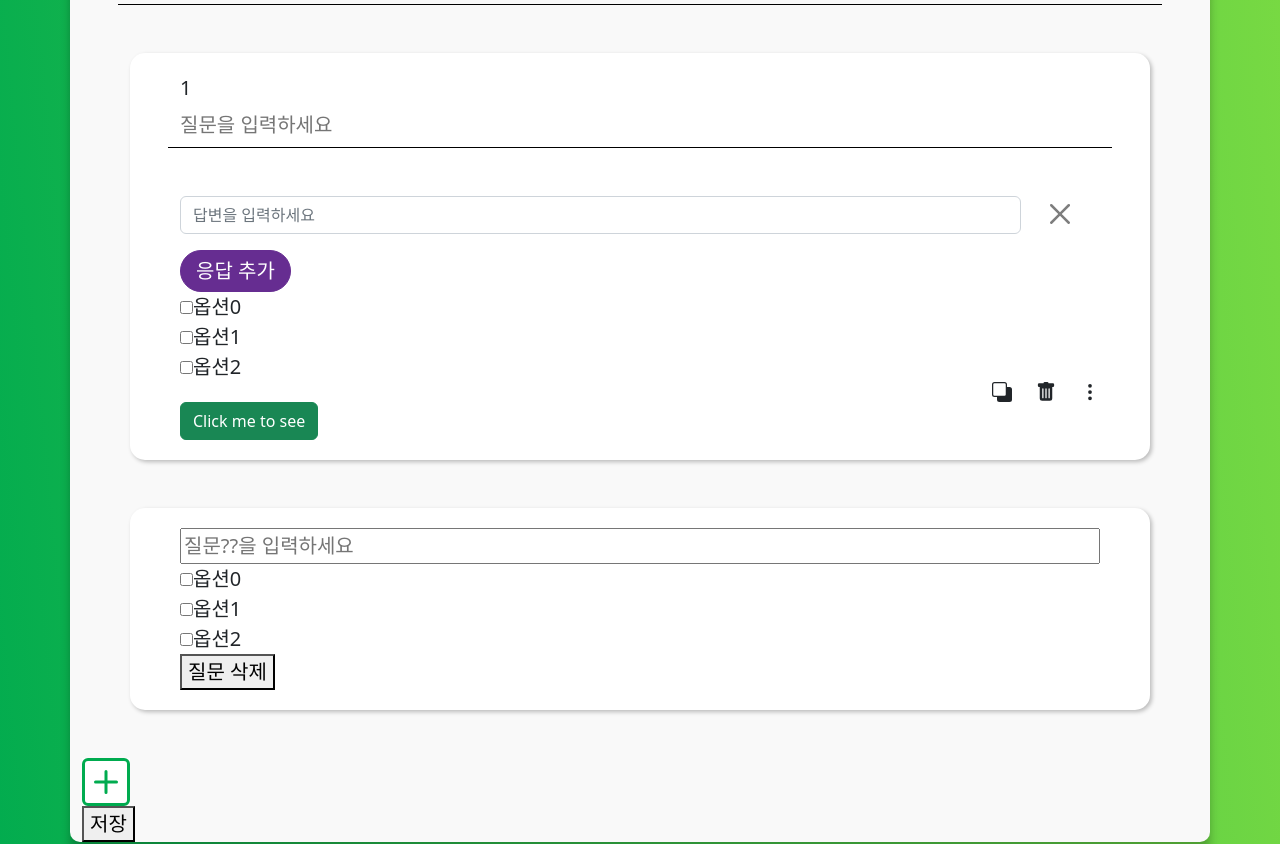
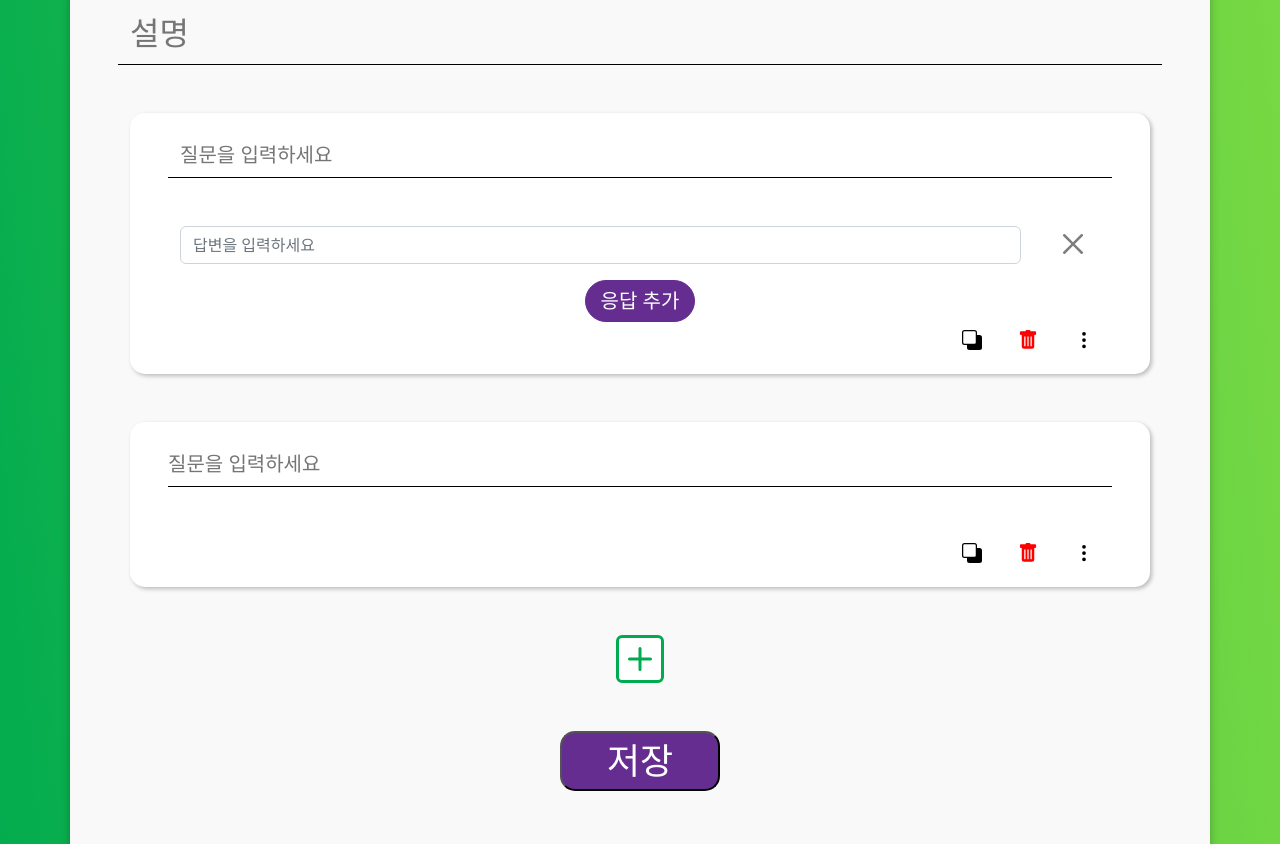
Before and after one commit to dntjr41/Chatbot_Lab, a React (Create React App) app: page /create-survey in a window 1280 px wide. Shown: the part 520-1364 px from the top of the page. Built offline with nearby package versions, Linux system fonts and the light colour scheme.

Commit message:
설문 제작 페이지 UI수정

```diff
--- a/src/components/CreateSurvey/QuestionCards/CardMenu.js
+++ b/src/components/CreateSurvey/QuestionCards/CardMenu.js
@@ -1,28 +1,12 @@
 import { useDispatch } from "react-redux";
 import { COPY_CARD, DEL_CARD, CHECK_OPT } from "../../../modules/createSurveySlice";
 
-import { Stack, Button, OverlayTrigger, Popover } from "react-bootstrap";
+import { Stack, OverlayTrigger, Popover } from "react-bootstrap";
 import { BsSubtract, BsTrashFill, BsThreeDotsVertical } from "react-icons/bs";
 
 
 const CardMenu = function ({ questionCard, listIdx }) {
     const dispatch = useDispatch();
-
-    const popover = (
-        <Popover id="popover">
-            <Popover.Header as="h3">옵션</Popover.Header>
-            <Popover.Body>
-                {
-                    questionCard.options.map((option, optIdx) =>
-                        <div key={optIdx}>
-                            <input type="checkbox" defaultChecked={option} onClick={() => checkOption(listIdx, optIdx)} />
-                            옵션{optIdx}
-                        </div>
-                    )
-                }
-            </Popover.Body>
-        </Popover>
-    )
 
     // 질문 복사
     const copyCard = (listIdx) => {
@@ -41,25 +25,26 @@ const CardMenu = function ({ questionCard, listIdx }) {
 
     return (
         <>
-            <Stack direction="horizontal" gap={4}>
-                <BsSubtract className="ms-auto" onClick={() => copyCard(listIdx)} />
-                <BsTrashFill onClick={() => delCard(listIdx)} />
-                <OverlayTrigger trigger="click" placement="bottom" overlay={popover}>
-                    <BsThreeDotsVertical />
+            <Stack className="create-survey-cardMenu" direction="horizontal" gap={4}>
+                <button className="ms-auto" type="button"><BsSubtract onClick={() => copyCard(listIdx)} /></button>
+                <button type="button"><BsTrashFill style={{ color: "red" }} onClick={() => delCard(listIdx)} /></button>
+                <OverlayTrigger trigger="click" placement="bottom" overlay={
+                    <Popover>
+                        <Popover.Body>
+                            {
+                                questionCard.options.map((option, optIdx) =>
+                                    <div key={optIdx}>
+                                        <input type="checkbox" defaultChecked={option} onClick={() => checkOption(listIdx, optIdx)} />
+                                        옵션{optIdx}
+                                    </div>
+                                )
+                            }
+                        </Popover.Body>
+                    </Popover>
+                }>
+                    <button type="button"><BsThreeDotsVertical /></button>
                 </OverlayTrigger>
             </Stack>
-
-            <OverlayTrigger trigger="click" placement="right" overlay={
-                <Popover id="popover-basic">
-                    <Popover.Header as="h3">Popover right</Popover.Header>
-                    <Popover.Body>
-                        And here's some <strong>amazing</strong> content. It's very engaging.
-                        right?
-                    </Popover.Body>
-                </Popover>
-            }>
-                <Button variant="success">Click me to see</Button>
-            </OverlayTrigger>
         </>
 
     )
--- a/src/components/CreateSurvey/QuestionCards/ChoiceCard.js
+++ b/src/components/CreateSurvey/QuestionCards/ChoiceCard.js
@@ -5,15 +5,14 @@ import CardMenu from "./CardMenu";
 
 import "../../../css/CreateSurveyPage.css";
 
-import { Form, Row, Col, Stack, CloseButton } from "react-bootstrap";
-import { Button, OverlayTrigger, Popover } from "react-bootstrap";
-import { BsSubtract, BsTrashFill, BsThreeDotsVertical } from "react-icons/bs";
+import { Form, Row, Col, CloseButton } from "react-bootstrap";
 
 
 // 질문 카드 컴포넌트(객관식)
 
 const ChoiceCard = function ({ questionCard, listIdx }) {
     const dispatch = useDispatch();
+
     // 객관식 응답선택지를 추가
     const addAnswer = (listIdx) => {
         dispatch(ADD_ANSWER(listIdx));
@@ -22,16 +21,6 @@ const ChoiceCard = function ({ questionCard, listIdx }) {
     // 객관식 응답 선택지 삭제
     const delAnswer = (listIdx, answerIdx) => {
         dispatch(DEL_ANSWER({ listIdx, answerIdx }));
-    }
-
-    // 질문 복사
-    const copyCard = (listIdx) => {
-        dispatch(COPY_CARD(listIdx));
-    }
-
-    //질문 카드 삭제
-    const delCard = (listIdx) => {
-        dispatch(DEL_CARD(listIdx));
     }
 
     // 질문 제목 입력 업데이트
@@ -44,17 +33,12 @@ const ChoiceCard = function ({ questionCard, listIdx }) {
         dispatch(CHANGE_QUE_ANSWER({ listIdx, answerIdx, answer }));
     }
 
-    // 질문 옵션 체크 업데이트
-    const checkOption = (listIdx, optIdx) => {
-        dispatch(CHECK_OPT({ listIdx, optIdx }));
-    }
-
     return (
         <div className="create-survey-card">
             <Form>
                 <Row className="mb-5">
                     <Col className="create-survey-bottomLine" >
-                        {listIdx + 1}<Form.Control plaintext placeholder="질문을 입력하세요" value={questionCard.title} onChange={(e) => inputQuestionTitle(listIdx, e.target.value)} />
+                        <Form.Control plaintext placeholder="질문을 입력하세요" value={questionCard.title} onChange={(e) => inputQuestionTitle(listIdx, e.target.value)} />
                     </Col>
                 </Row>
                 {
@@ -71,46 +55,7 @@ const ChoiceCard = function ({ questionCard, listIdx }) {
                     )
                 }
                 <button className="create-survey-addAns" type="button" onClick={() => addAnswer(listIdx)}>응답 추가</button>
-                {
-                    questionCard.options.map((option, optIdx) =>
-                        <div key={optIdx}>
-                            <input type="checkbox" defaultChecked={option} onClick={() => checkOption(listIdx, optIdx)} />
-                            옵션{optIdx}
-                        </div>
-                    )
-                }
-                {/* <CardMenu questionCard={questionCard} listIdx={listIdx} /> */}
-                <Stack direction="horizontal" gap={4}>
-                    <BsSubtract className="ms-auto" onClick={() => copyCard(listIdx)} />
-                    <BsTrashFill onClick={() => delCard(listIdx)} />
-                    <OverlayTrigger trigger="click" placement="bottom" overlay={
-                        <Popover id="popover">
-                            <Popover.Body>
-                                {
-                                    questionCard.options.map((option, optIdx) =>
-                                        <div key={optIdx}>
-                                            <input type="checkbox" defaultChecked={option} onClick={() => checkOption(listIdx, optIdx)} />
-                                            옵션{optIdx}
-                                        </div>
-                                    )
-                                }
-                            </Popover.Body>
-                        </Popover>
-                    }>
-                        <BsThreeDotsVertical type="button" />
-                    </OverlayTrigger>
-                </Stack>
-
-                <OverlayTrigger trigger="click" placement="bottom" overlay={
-                    <Popover>
-                        <Popover.Body>
-                            And here's some <strong>amazing</strong> content. It's very engaging.
-                            right?
-                        </Popover.Body>
-                    </Popover>
-                }>
-                    <Button variant="success">Click me to see</Button>
-                </OverlayTrigger>
+                <CardMenu questionCard={questionCard} listIdx={listIdx} />
             </Form>
         </div >
     )
--- a/src/components/CreateSurvey/QuestionCards/SubjectiveCard.js
+++ b/src/components/CreateSurvey/QuestionCards/SubjectiveCard.js
@@ -1,38 +1,28 @@
 import { useDispatch } from "react-redux";
 import { DEL_CARD, CHANGE_QUE_TITLE, CHECK_OPT } from "../../../modules/createSurveySlice";
 
+import CardMenu from "./CardMenu";
+
 import "../../../css/CreateSurveyPage.css";
+import { Form, Row, Col } from "react-bootstrap";
 
 // 질문 카드 컴포넌트(주관식)
 
 const SubjectiveCard = function ({ questionCard, listIdx }) {
     const dispatch = useDispatch();
-    //질문 카드 삭제
-    const delCard = (listIdx) => {
-        dispatch(DEL_CARD(listIdx));
-    }
 
     // 질문 제목 입력 업데이트
     const inputQuestionTitle = (listIdx, title) => {
         dispatch(CHANGE_QUE_TITLE({ listIdx, title }));
     }
-
-    // 질문 옵션 체크 업데이트
-    const checkOption = (listIdx, optIdx) => {
-        dispatch(CHECK_OPT({ listIdx, optIdx }));
-    }
     return (
         <div className="create-survey-card">
-            <input type="text" placeholder="질문??을 입력하세요" value={questionCard.title} onChange={(e) => inputQuestionTitle(listIdx, e.target.value)} />
-            {
-                questionCard.options.map((option, optIdx) =>
-                    <div key={optIdx}>
-                        <input type="checkbox" defaultChecked={option} onClick={() => checkOption(listIdx, optIdx)} />
-                        옵션{optIdx}
-                    </div>
-                )
-            }
-            <button type="button" onClick={() => delCard(listIdx)}>질문 삭제</button>
+            <Form>
+                <Row className="mb-5 create-survey-bottomLine" >
+                    <Form.Control plaintext placeholder="질문을 입력하세요" value={questionCard.title} onChange={(e) => inputQuestionTitle(listIdx, e.target.value)} />
+                </Row>
+                <CardMenu questionCard={questionCard} listIdx={listIdx} />
+            </Form>
         </div>
     )
 }
--- a/src/css/CreateSurveyPage.css
+++ b/src/css/CreateSurveyPage.css
@@ -24,6 +24,7 @@
   background: #F9F9F9;
   box-shadow: 0px 10px 10px rgba(0, 0, 0, 0.25);
   border-radius: 10px;
+  padding-bottom: 80px;
 }
 
 .create-survey-inputTitle {
@@ -34,9 +35,19 @@
   border-bottom: 1px black solid;
 }
 
+.create-survey-sumbit {
+  background-color: #662D91;
+  text-align: center;
+  width: 160px;
+  height: 60px;
+  font-size: 36px;
+  border-radius: 15px;
+  color: white;
+}
+
 /* components/CreateSurvey */
 .create-survey-cardlist {
-  /* text-align: center; */
+  text-align: center;
 }
 
 .create-survey-card {
@@ -56,6 +67,11 @@
   padding: 5px 15px;
 
   margin: auto;
+}
+
+.create-survey-cardMenu button {
+  border: 0px;
+  background: none;
 }
 
 .create-survey-addQue {
--- a/src/pages/CreateSurveyPage.js
+++ b/src/pages/CreateSurveyPage.js
@@ -44,15 +44,17 @@ const CreateSurveyPage = function () {
             <div className="create-survey-title">설문지 작성</div>
             <Container className="create-survey-form">
                 <Row>
-                    <Col className="mt-5 mx-5"><Form.Control plaintext placeholder="설문 제목을 입력하세요" value={title} onChange={(e) => inputTitle(e.target.value)} /></Col>
+                    <Col className="mt-5 mx-5" style={{ fontSize: "48px" }}><Form.Control plaintext placeholder="설문 제목을 입력하세요" value={title} onChange={(e) => inputTitle(e.target.value)} /></Col>
                 </Row>
                 <Row>
-                    <Col className="m-5 create-survey-bottomLine" ><Form.Control plaintext placeholder="설명" value={content} onChange={(e) => inputContent(e.target.value)} /></Col>
+                    <Col className="m-5 create-survey-bottomLine" style={{ fontSize: "32px" }}><Form.Control plaintext placeholder="설명" value={content} onChange={(e) => inputContent(e.target.value)} /></Col>
                 </Row>
                 <Row>
                     <QuestionCardList />
                 </Row>
-                <button type="button" onClick={createSurvey}>저장</button>
+                <div className="text-center my-5">
+                    <button className="create-survey-sumbit" type="button" onClick={createSurvey}>저장</button>
+                </div>
             </Container>
         </div >
     )
```
